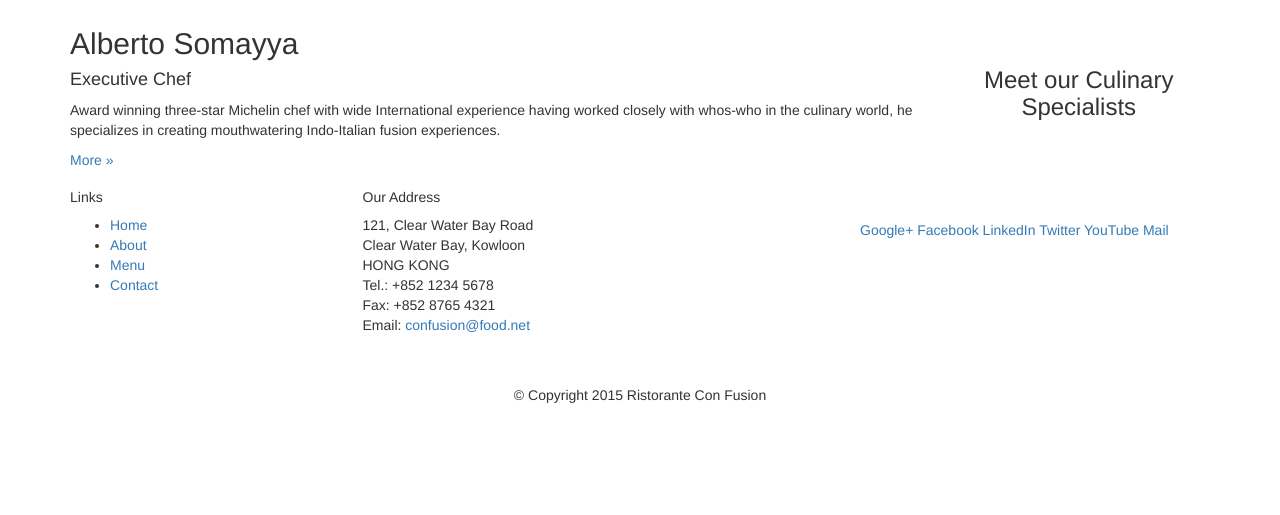
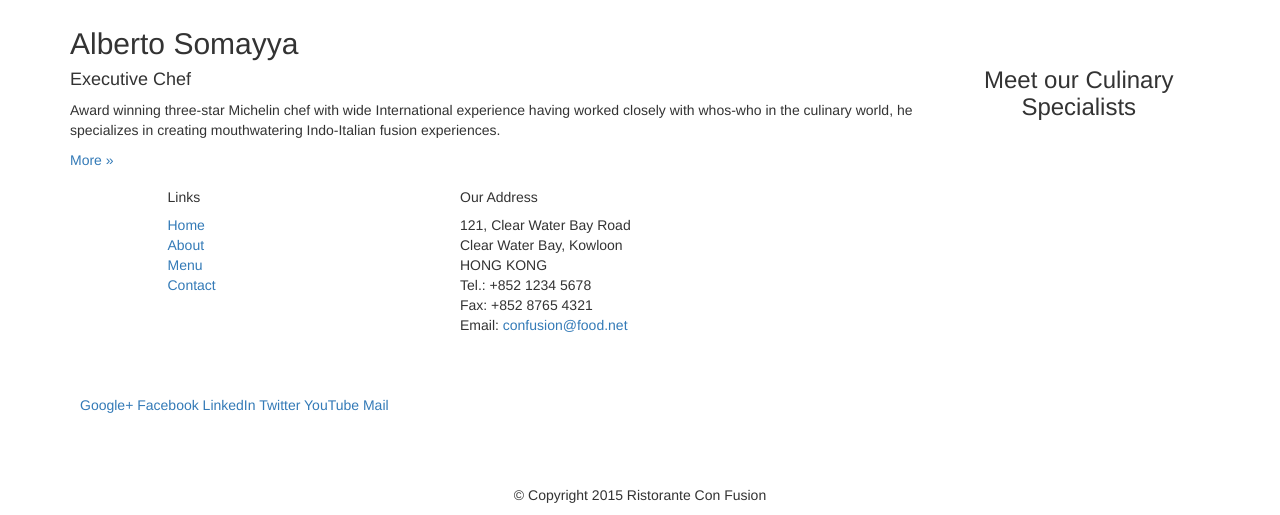
Before and after one commit to guptaakashdeep/Bootstrap-Project, a plain HTML site: page index.html in a window 1280 px wide. Shown: the part 674-1189 px from the top of the page. Before the commit the page ends 1089 px from the top, so only its background shows below. Drawn offline with nearby package versions, Linux system fonts and the light colour scheme.

Commit message:
bootstrap column offset class added in footer div containing links and for removing dots from link 'list-unstyled' class is introduced

```diff
--- a/index.html
+++ b/index.html
@@ -82,9 +82,9 @@
     <footer>
         <div class="container">
             <div class="row">
-                <div class="col-xs-6 col-sm-3">
+                <div class="col-xs-6 col-sm-3 col-xs-offset-1">
                     <h5>Links</h5>
-                    <ul>
+                    <ul class="list-unstyled">
                         <li><a href="#">Home</a></li>
                         <li><a href="#">About</a></li>
                         <li><a href="#">Menu</a></li>
```
